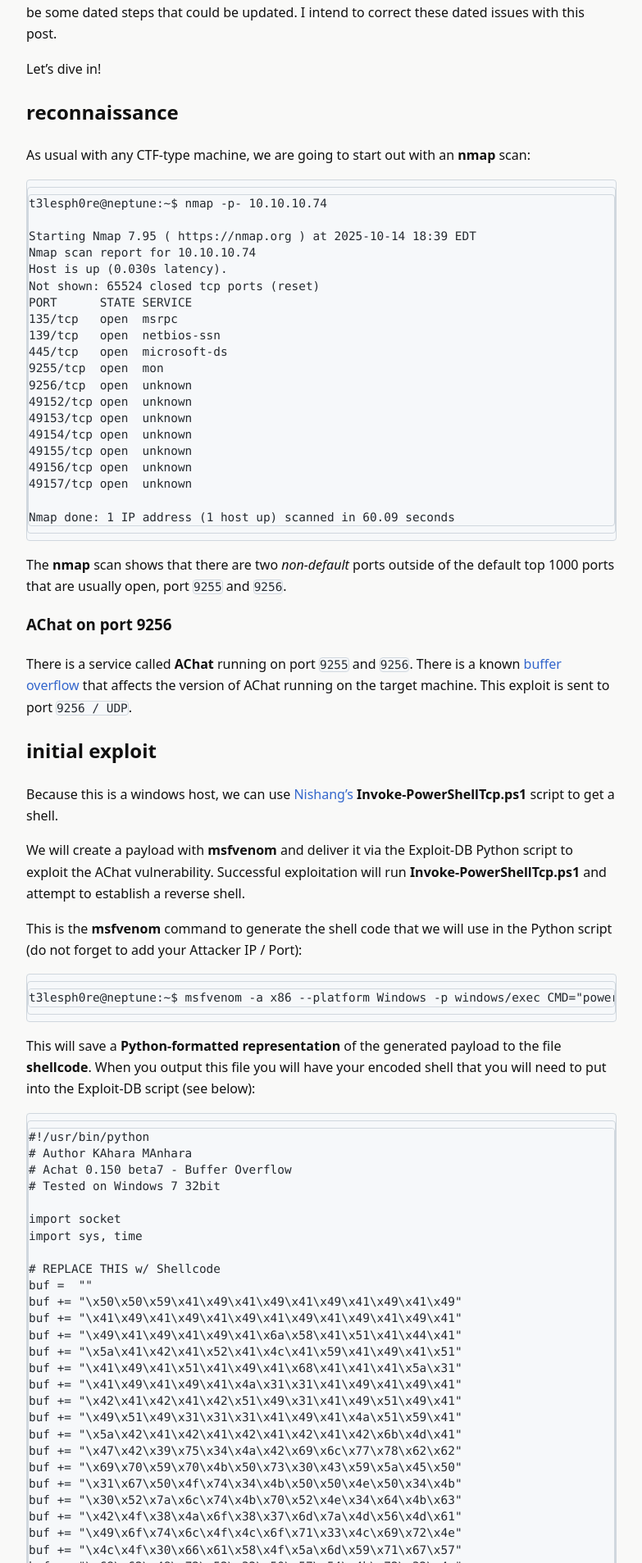
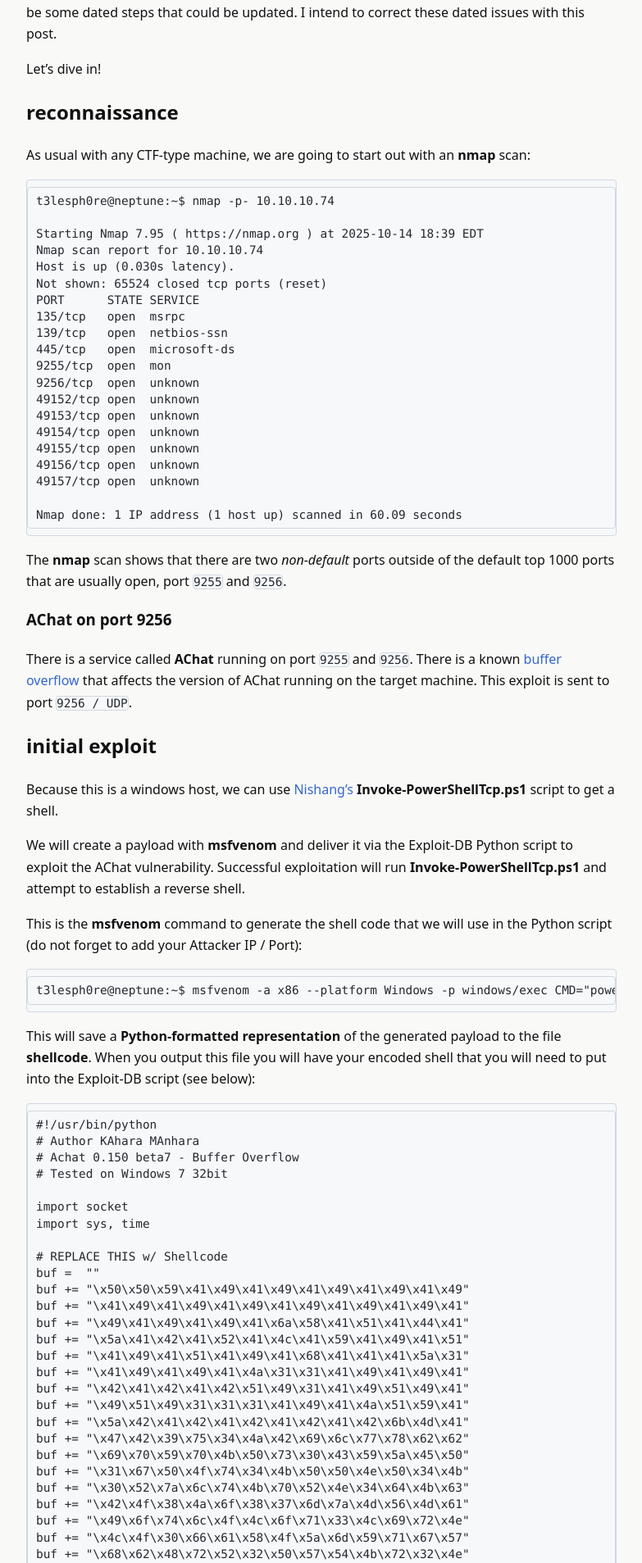
Before and after one commit to t3lesph0re/t3lesph0re.github.io, a Jekyll site: the page built from _posts/2025-10-14-htb_chatterbox.md, in a window 1280 px wide. Shown: the part 613-2520 px from the top of the page at 82% size, without its empty margins (248-1031 px from the left). Built offline with Jekyll 4.4.1, drawn with Linux system fonts in a browser that asks for light colours.

Commit message:
Code blocks: single-padding reset

```diff
--- a/assets/css/custom.css
+++ b/assets/css/custom.css
@@ -66,11 +66,11 @@
 .post-nav a{opacity:.9}
 .post-nav a:hover{opacity:1;text-decoration:underline}
 
-/* ===== Compact code blocks: one border, tiny padding ===== */
+/* ===== One-padding code blocks (final) ===== */
 
-/* Outer wrappers: carry border/bg, NO padding */
+/* Wrappers: border + bg only, NO padding/margins beyond this */
 .highlighter-rouge,
-.highlighter-rouge .highlight,
+figure.highlight,
 .highlight {
   background: #f6f8fa !important;
   color: #24292f !important;
@@ -78,23 +78,34 @@
   border-radius: 4px !important;
   box-shadow: none !important;
   margin: 0.5rem 0 !important;
-  padding: 0 !important;              /* kill theme padding */
+  padding: 0 !important;
 }
 
-/* The <pre> that holds the text: tiny padding, NO border */
-.highlighter-rouge pre,
+/* Nuke the table layout sometimes used for line numbers */
+.highlight table,
+.highlight table tr,
+.highlight table td {
+  border: 0 !important;
+  background: transparent !important;
+  margin: 0 !important;
+  padding: 0 !important;
+}
+
+/* The ONLY padding lives on <pre> */
+.highlight > pre,
 .highlight pre,
+figure.highlight > pre,
 pre {
+  margin: 0 !important;
+  border: 0 !important;
   background: transparent !important;
-  border: 0 !important;
-  margin: 0 !important;
-  padding: 6px 10px !important;       /* ← the ONLY padding */
+  padding: 6px 10px !important;   /* <- single, small padding */
   font: 0.9rem/1.4 'JetBrains Mono','Fira Code',ui-monospace,Menlo,Consolas,monospace;
   overflow-x: auto;
+  white-space: pre;
 }
 
-/* Prevent double-styling on the inner <code> */
-.highlighter-rouge pre code,
+/* Prevent double-styling on inner <code> */
 .highlight pre code,
 pre code {
   background: transparent !important;
@@ -103,45 +114,12 @@
   color: inherit !important;
 }
 
-/* Inline `code` chips */
+/* Inline code chips (non-block) */
 code {
   font: 0.9rem 'JetBrains Mono','Fira Code',ui-monospace,Menlo,Consolas,monospace;
-  background: #f2f4f6;
-  color: #24292f;
-  border: 1px solid #e1e4e8;
-  border-radius: 4px;
-  padding: 0.05rem 0.25rem;
+  background: #f2f4f6 !important;
+  color: #24292f !important;
+  border: 1px solid #e1e4e8 !important;
+  border-radius: 4px !important;
+  padding: 0.05rem 0.25rem !important;
 }
-
-/* --- final cleanup for code blocks --- */
-
-/* remove table structure Jekyll adds around code */
-.highlight table,
-.highlight table td,
-.highlight table tr {
-  border: none !important;
-  background: none !important;
-  padding: 0 !important;
-  margin: 0 !important;
-}
-
-/* if theme adds double inner box (the gray line you see) */
-.highlight pre {
-  border: none !important;
-  margin: 0 !important;
-  padding: 6px 10px !important; /* keep just this */
-  background: #f6f8fa !important;
-  box-shadow: none !important;
-}
-
-/* tighten inline code even more */
-code {
-  padding: 0.05rem 0.2rem !important;
-  background: #f5f5f5 !important;
-  border: 1px solid #e0e0e0 !important;
-}
-
-/* remove bottom white margin if present */
-.highlight {
-  margin-bottom: 0.75rem !important;
-}
```
